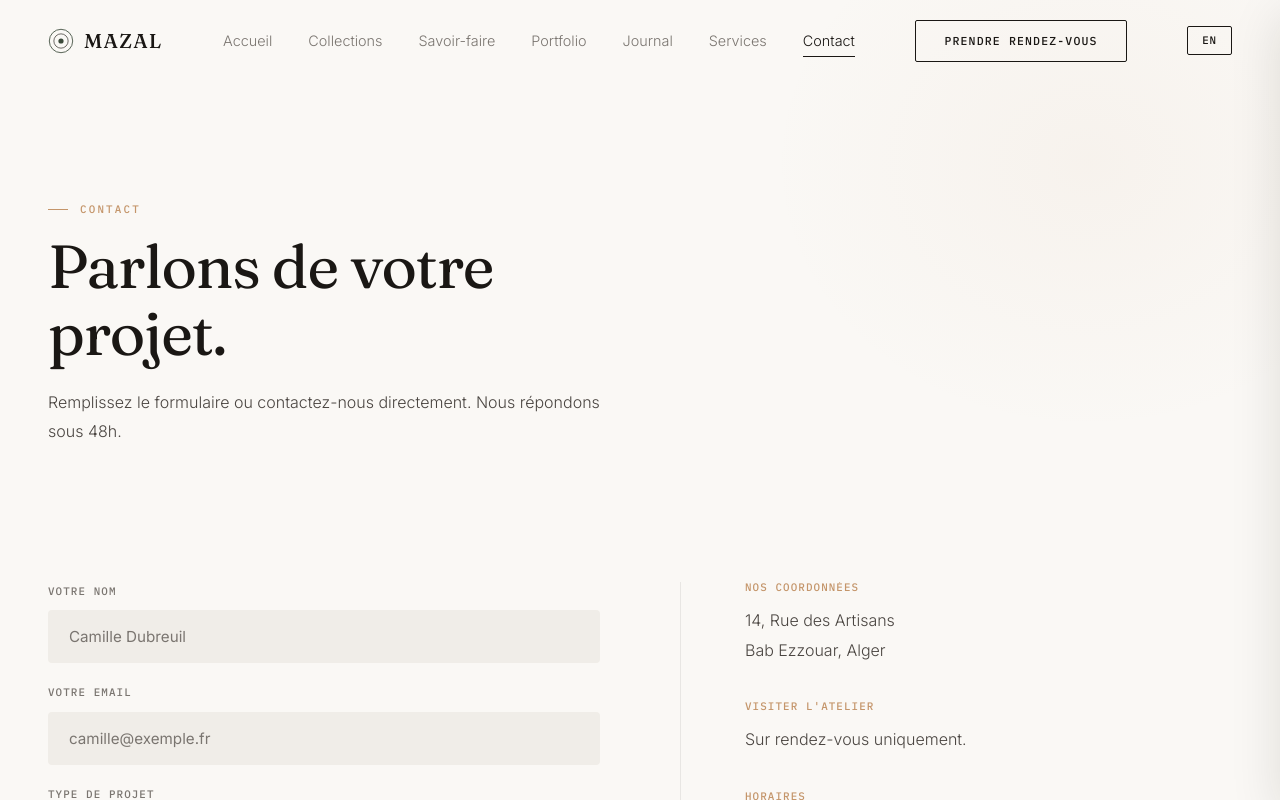
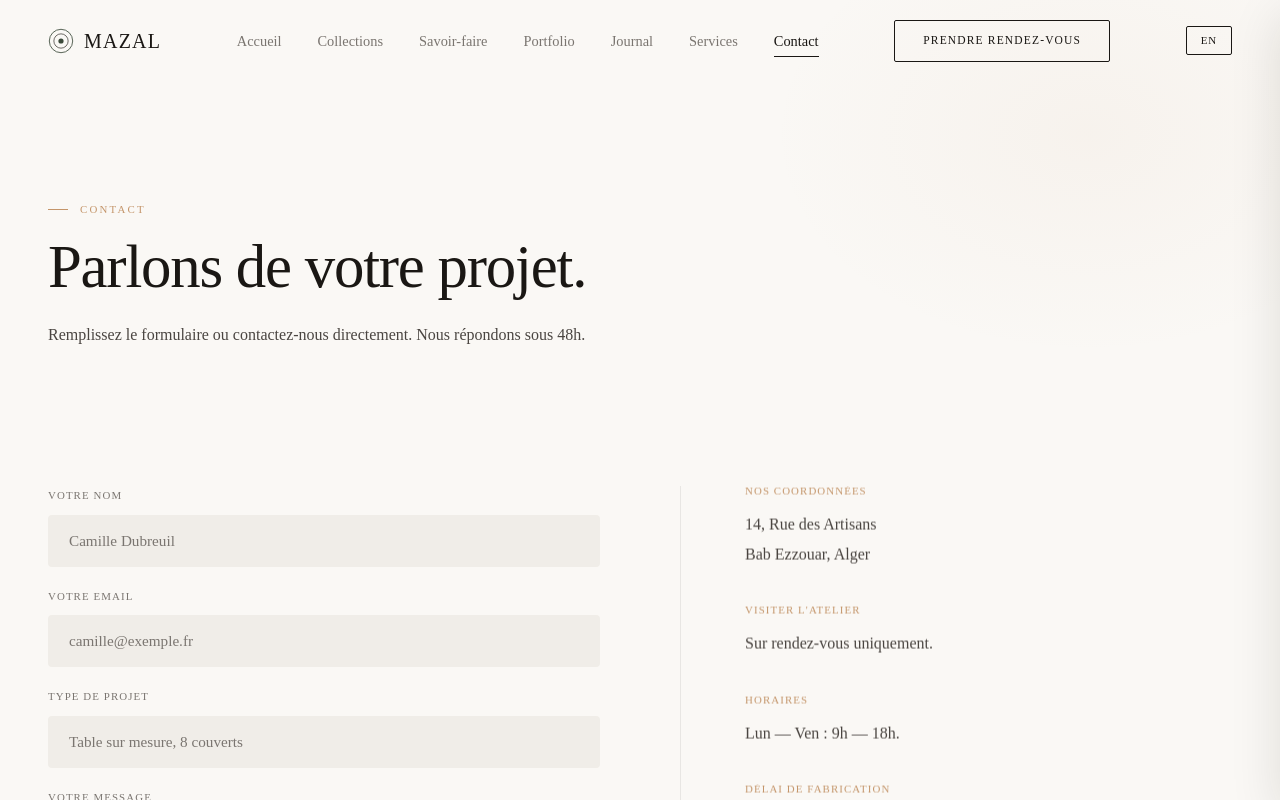
Before and after one commit to Zakaria-Bendida/mazal-mobilier, a Next.js app: page /contact in a window 1280 px wide. Shown: the top 800 px of the page. Built offline with nearby package versions, Linux system fonts and the light colour scheme.

Commit message:
fix the performance

```diff
--- a/app/globals.css
+++ b/app/globals.css
@@ -15,9 +15,9 @@
   --accent: #C4956A;
   --accent-light: #D4AD88;
 
-  --font-display: "Fraunces", Georgia, serif;
-  --font-body: "Inter", -apple-system, sans-serif;
-  --font-mono: "IBM Plex Mono", monospace;
+  --ff-display: var(--ff-display), Georgia, serif;
+  --ff-body: var(--ff-body), -apple-system, sans-serif;
+  --ff-mono: var(--ff-mono), monospace;
 
   --radius-sm: 2px;
   --radius-md: 4px;
@@ -49,7 +49,7 @@ html.lenis, html.lenis body { height: auto; }
 body {
   background: var(--cream);
   color: var(--charcoal);
-  font-family: var(--font-body);
+  font-family: var(--ff-body);
   font-weight: 300;
   font-size: 16px;
   line-height: 1.7;
@@ -59,7 +59,7 @@ body {
 ::selection { background: var(--accent); color: var(--cream); }
 
 h1, h2, h3, h4 {
-  font-family: var(--font-display);
+  font-family: var(--ff-display);
   font-weight: 400;
   letter-spacing: -0.02em;
   line-height: 1.1;
@@ -67,7 +67,7 @@ h1, h2, h3, h4 {
 }
 
 a { color: inherit; text-decoration: none; }
-img { max-width: 100%; display: block; }
+img { max-width: 100%; display: block; contain: layout style; }
 
 .wrap {
   max-width: 1400px;
@@ -84,6 +84,7 @@ img { max-width: 100%; display: block; }
   opacity: 0;
   transform: translateY(30px);
   transition: opacity 0.6s var(--ease-out), transform 0.6s var(--ease-out);
+  will-change: opacity, transform;
 }
 .reveal.in { opacity: 1; transform: translateY(0); }
 
@@ -113,7 +114,7 @@ header .wrap {
 
 /* ---------- LOGO ---------- */
 .logo {
-  font-family: var(--font-display);
+  font-family: var(--ff-display);
   font-size: 1.25rem;
   font-weight: 500;
   letter-spacing: 0.06em;
@@ -153,7 +154,7 @@ nav.links a:hover::after, nav.links a.active::after { width: 100%; }
 
 /* ---------- CTA BUTTON ---------- */
 .cta-btn {
-  font-family: var(--font-mono);
+  font-family: var(--ff-mono);
   font-size: 0.72rem;
   letter-spacing: 0.1em;
   text-transform: uppercase;
@@ -192,7 +193,7 @@ nav.links a:hover::after, nav.links a.active::after { width: 100%; }
 
 /* ---------- LANG TOGGLE ---------- */
 .lang-btn {
-  font-family: var(--font-mono);
+  font-family: var(--ff-mono);
   font-size: 0.68rem;
   letter-spacing: 0.08em;
   text-transform: uppercase;
@@ -312,7 +313,7 @@ nav.links a:hover::after, nav.links a.active::after { width: 100%; }
 }
 
 #preloader .pl-logo {
-  font-family: var(--font-display);
+  font-family: var(--ff-display);
   font-size: 1.8rem;
   letter-spacing: 0.08em;
   text-transform: uppercase;
@@ -420,7 +421,7 @@ nav.links a:hover::after, nav.links a.active::after { width: 100%; }
 }
 
 .hero-actions .txt-link {
-  font-family: var(--font-mono);
+  font-family: var(--ff-mono);
   font-size: 0.75rem;
   letter-spacing: 0.08em;
   color: var(--charcoal-muted);
@@ -445,7 +446,7 @@ nav.links a:hover::after, nav.links a.active::after { width: 100%; }
   display: flex;
   align-items: center;
   gap: 12px;
-  font-family: var(--font-mono);
+  font-family: var(--ff-mono);
   font-size: 0.65rem;
   letter-spacing: 0.2em;
   text-transform: uppercase;
@@ -490,7 +491,7 @@ section { position: relative; padding: 128px 0; }
 .section-head p { margin-top: 20px; color: var(--charcoal-light); line-height: 1.8; max-width: 540px; }
 
 .eyebrow {
-  font-family: var(--font-mono);
+  font-family: var(--ff-mono);
   font-size: 0.68rem;
   letter-spacing: 0.2em;
   text-transform: uppercase;
@@ -522,7 +523,7 @@ section { position: relative; padding: 128px 0; }
 }
 
 .phil-quote {
-  font-family: var(--font-display);
+  font-family: var(--ff-display);
   font-size: clamp(1.6rem, 2.8vw, 2.4rem);
   line-height: 1.35;
   font-weight: 300;
@@ -543,7 +544,7 @@ section { position: relative; padding: 128px 0; }
 
 .phil-sign {
   margin-top: 32px;
-  font-family: var(--font-mono);
+  font-family: var(--ff-mono);
   font-size: 0.75rem;
   color: var(--charcoal-muted);
   display: flex;
@@ -577,8 +578,10 @@ section { position: relative; padding: 128px 0; }
   border-radius: var(--radius-lg);
   overflow: hidden;
   background: var(--cream);
-  transition: all var(--dur-slow) var(--ease-out);
+  transition: transform var(--dur-slow) var(--ease-out), box-shadow var(--dur-slow) var(--ease-out);
   cursor: pointer;
+  contain: layout style;
+  will-change: transform;
 }
 
 .coll-card:hover {
@@ -649,7 +652,7 @@ section { position: relative; padding: 128px 0; }
 }
 
 .filter-bar button {
-  font-family: var(--font-mono);
+  font-family: var(--ff-mono);
   font-size: 0.68rem;
   letter-spacing: 0.08em;
   text-transform: uppercase;
@@ -698,7 +701,7 @@ section { position: relative; padding: 128px 0; }
 }
 
 .proc-num {
-  font-family: var(--font-mono);
+  font-family: var(--ff-mono);
   font-size: 0.85rem;
   color: var(--accent);
   font-weight: 500;
@@ -715,7 +718,7 @@ section { position: relative; padding: 128px 0; }
 }
 
 .proc-desc .tags span {
-  font-family: var(--font-mono);
+  font-family: var(--ff-mono);
   font-size: 0.65rem;
   letter-spacing: 0.06em;
   text-transform: uppercase;
@@ -783,7 +786,7 @@ section { position: relative; padding: 128px 0; }
 @media (max-width: 800px) { .stats-grid { grid-template-columns: 1fr 1fr; gap: 40px; } }
 
 .stat-num {
-  font-family: var(--font-display);
+  font-family: var(--ff-display);
   font-size: clamp(2.5rem, 4.5vw, 3.5rem);
   font-weight: 300;
   line-height: 1;
@@ -793,7 +796,7 @@ section { position: relative; padding: 128px 0; }
 
 .stat-label {
   margin-top: 12px;
-  font-family: var(--font-mono);
+  font-family: var(--ff-mono);
   font-size: 0.68rem;
   letter-spacing: 0.1em;
   text-transform: uppercase;
@@ -810,7 +813,7 @@ section { position: relative; padding: 128px 0; }
 }
 
 .test-wrap blockquote {
-  font-family: var(--font-display);
+  font-family: var(--ff-display);
   font-size: clamp(1.6rem, 3vw, 2.5rem);
   line-height: 1.4;
   font-weight: 300;
@@ -824,7 +827,7 @@ section { position: relative; padding: 128px 0; }
 
 .test-author {
   margin-top: 36px;
-  font-family: var(--font-mono);
+  font-family: var(--ff-mono);
   font-size: 0.72rem;
   color: var(--charcoal-muted);
 }
@@ -914,7 +917,7 @@ section { position: relative; padding: 128px 0; }
 
 .form-group label {
   display: block;
-  font-family: var(--font-mono);
+  font-family: var(--ff-mono);
   font-size: 0.68rem;
   letter-spacing: 0.1em;
   text-transform: uppercase;
@@ -930,7 +933,7 @@ section { position: relative; padding: 128px 0; }
   border-radius: var(--radius-md);
   padding: 16px 20px;
   color: var(--charcoal);
-  font-family: var(--font-body);
+  font-family: var(--ff-body);
   font-size: 0.95rem;
   transition: all var(--dur-norm) var(--ease-out);
 }
@@ -968,7 +971,7 @@ section { position: relative; padding: 128px 0; }
 .info-block { margin-bottom: 36px; }
 
 .info-block h4 {
-  font-family: var(--font-mono);
+  font-family: var(--ff-mono);
   font-size: 0.68rem;
   letter-spacing: 0.1em;
   text-transform: uppercase;
@@ -1044,7 +1047,7 @@ section { position: relative; padding: 128px 0; }
 .portfolio-date {
   display: block;
   margin-top: 12px;
-  font-family: var(--font-mono);
+  font-family: var(--ff-mono);
   font-size: 0.68rem;
   color: var(--charcoal-muted);
   letter-spacing: 0.06em;
@@ -1114,7 +1117,7 @@ section { position: relative; padding: 128px 0; }
   display: flex;
   gap: 16px;
   margin-top: 16px;
-  font-family: var(--font-mono);
+  font-family: var(--ff-mono);
   font-size: 0.65rem;
   color: var(--charcoal-muted);
   letter-spacing: 0.04em;
@@ -1204,7 +1207,7 @@ section { position: relative; padding: 128px 0; }
 }
 
 .process-step-num {
-  font-family: var(--font-mono);
+  font-family: var(--ff-mono);
   font-size: 0.72rem;
   color: var(--accent);
   letter-spacing: 0.08em;
@@ -1243,7 +1246,7 @@ section { position: relative; padding: 128px 0; }
 
 .testimonial-card::before {
   content: '\201C';
-  font-family: var(--font-display);
+  font-family: var(--ff-display);
   font-size: 4rem;
   color: var(--accent);
   opacity: 0.3;
@@ -1254,7 +1257,7 @@ section { position: relative; padding: 128px 0; }
 }
 
 .testimonial-card blockquote {
-  font-family: var(--font-display);
+  font-family: var(--ff-display);
   font-size: 1.05rem;
   font-style: italic;
   line-height: 1.65;
@@ -1263,7 +1266,7 @@ section { position: relative; padding: 128px 0; }
 }
 
 .testimonial-author {
-  font-family: var(--font-mono);
+  font-family: var(--ff-mono);
   font-size: 0.68rem;
   color: var(--charcoal-muted);
   letter-spacing: 0.06em;
@@ -1310,7 +1313,7 @@ footer {
 .foot-cols { display: flex; gap: 72px; flex-wrap: wrap; }
 
 .foot-col h4 {
-  font-family: var(--font-mono);
+  font-family: var(--ff-mono);
   font-size: 0.65rem;
   letter-spacing: 0.12em;
   text-transform: uppercase;
@@ -1335,7 +1338,7 @@ footer {
   align-items: center;
   flex-wrap: wrap;
   gap: 12px;
-  font-family: var(--font-mono);
+  font-family: var(--ff-mono);
   font-size: 0.68rem;
   color: var(--charcoal-muted);
 }
@@ -1546,7 +1549,7 @@ footer {
   justify-content: center;
 }
 .detail-body h2 {
-  font-family: var(--font-display);
+  font-family: var(--ff-display);
   font-size: 1.5rem;
   margin-top: 6px;
 }
@@ -1558,7 +1561,7 @@ footer {
 }
 .detail-price {
   margin-top: 20px;
-  font-family: var(--font-display);
+  font-family: var(--ff-display);
   font-size: 1.35rem;
   font-weight: 500;
   color: var(--accent);
--- a/app/layout.tsx
+++ b/app/layout.tsx
@@ -1,7 +1,29 @@
 import type { Metadata } from "next";
+import { Fraunces, Inter, IBM_Plex_Mono } from "next/font/google";
 import "./globals.css";
 import { LangProvider } from "./lib/LangContext";
 import { Preloader } from "./components/Preloader";
+
+const fraunces = Fraunces({
+  subsets: ["latin"],
+  weight: ["300", "400", "500", "600"],
+  display: "swap",
+  variable: "--font-display",
+});
+
+const inter = Inter({
+  subsets: ["latin"],
+  weight: ["300", "400", "500", "600"],
+  display: "swap",
+  variable: "--font-body",
+});
+
+const ibmPlexMono = IBM_Plex_Mono({
+  subsets: ["latin"],
+  weight: ["400", "500"],
+  display: "swap",
+  variable: "--font-mono",
+});
 
 export const metadata: Metadata = {
   title: "MAZAL — Mobilier façonné à la main",
@@ -23,19 +45,7 @@ export default function RootLayout({
 }>) {
   return (
     <html lang="fr" suppressHydrationWarning>
-      <head>
-        <link rel="preconnect" href="https://fonts.googleapis.com" />
-        <link
-          rel="preconnect"
-          href="https://fonts.gstatic.com"
-          crossOrigin="anonymous"
-        />
-        <link
-          href="https://fonts.googleapis.com/css2?family=Fraunces:opsz,wght@9..144,300;9..144,400;9..144,500;9..144,600&family=Inter:wght@300;400;500;600&family=IBM+Plex+Mono:wght@400;500&display=swap"
-          rel="stylesheet"
-        />
-      </head>
-      <body>
+      <body className={`${fraunces.variable} ${inter.variable} ${ibmPlexMono.variable}`}>
         <LangProvider>
           <Preloader />
           {children}
--- a/app/page.tsx
+++ b/app/page.tsx
@@ -85,7 +85,7 @@ export default function Home() {
             ].map((c, i) => (
               <article className="coll-card" key={i}>
                 <div className="coll-swatch">
-                  <img src={c.img} alt={c.h3} />
+                  <img src={c.img} alt={c.h3} loading="lazy" width="340" height="300" />
                 </div>
                 <div className="coll-info">
                   <span className="eyebrow">{c.eyebrow}</span>
--- a/app/services/page.tsx
+++ b/app/services/page.tsx
@@ -52,7 +52,7 @@ export default function Services() {
       <ClientEffects />
       <Header />
 
-      <section className="page-hero photo" style={{ backgroundImage: "linear-gradient(180deg, rgba(26,23,20,0.3) 0%, rgba(26,23,20,0.85) 80%), url('https://images.unsplash.com/photo-1452587925148-ce544e77e70d?fm=jpg&q=70&w=1800&auto=format&fit=crop')" }}>
+      <section className="page-hero photo" style={{ backgroundImage: "linear-gradient(180deg, rgba(26,23,20,0.3) 0%, rgba(26,23,20,0.85) 80%), url('https://images.unsplash.com/photo-1452587925148-ce544e77e70d?fm=jpg&q=60&w=1200&auto=format&fit=crop')" }}>
         <div className="wrap">
           <span className="eyebrow">{t("services_eyebrow")}</span>
           <h1 style={{ marginTop: 16 }}>{t("services_title")}<em>{t("services_title_em")}</em>{t("services_title_2")}</h1>
--- a/next.config.ts
+++ b/next.config.ts
@@ -9,7 +9,12 @@ const nextConfig: NextConfig = {
         hostname: "images.unsplash.com",
       },
     ],
+    formats: ["image/avif", "image/webp"],
+    minimumCacheTTL: 60 * 60 * 24 * 30,
   },
+  compress: true,
+  poweredByHeader: false,
+  reactStrictMode: true,
 };
 
 export default nextConfig;
```
Also changed, not shown: app/journal/page.tsx (+6 -6 lines), app/portfolio/page.tsx (+10 -10 lines).
